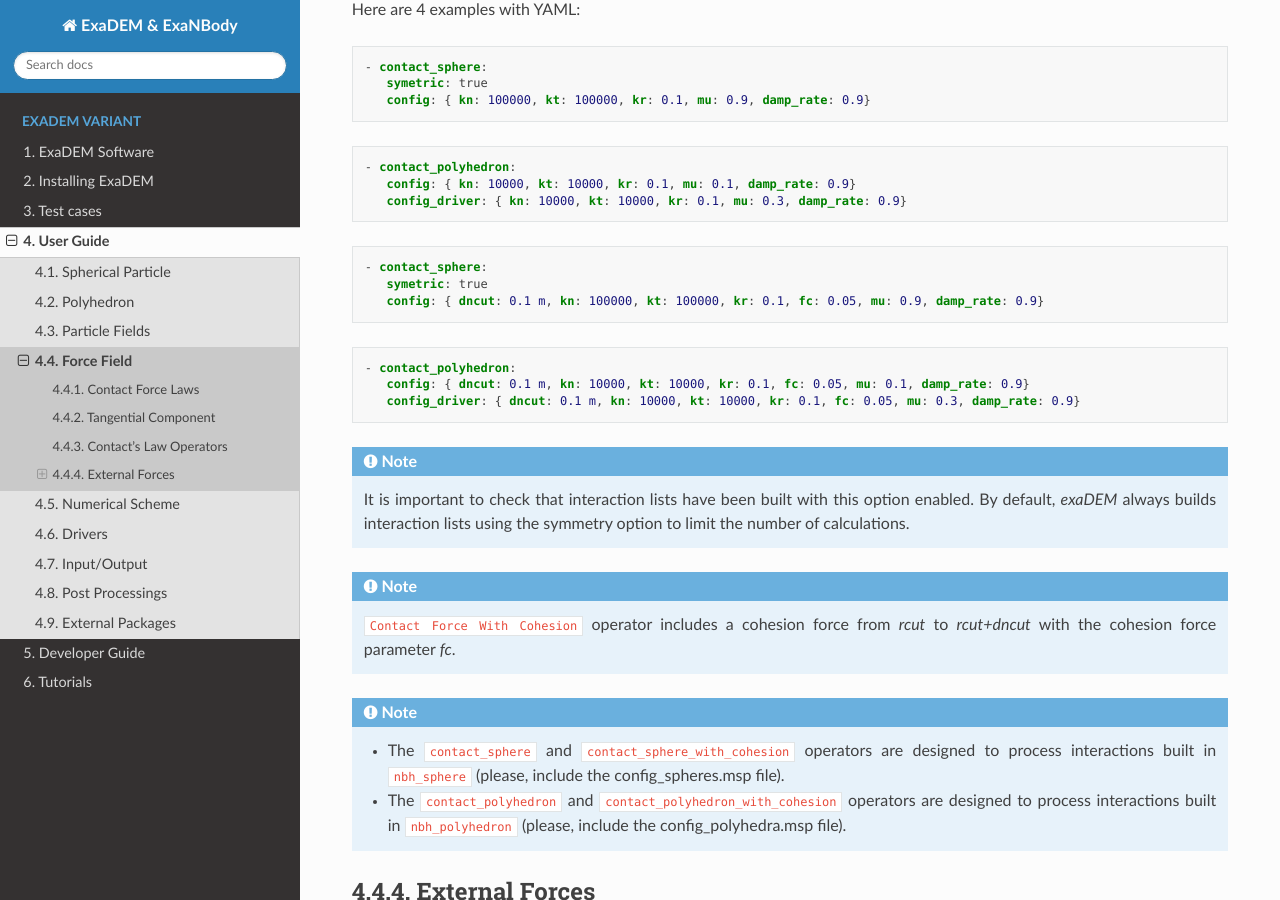
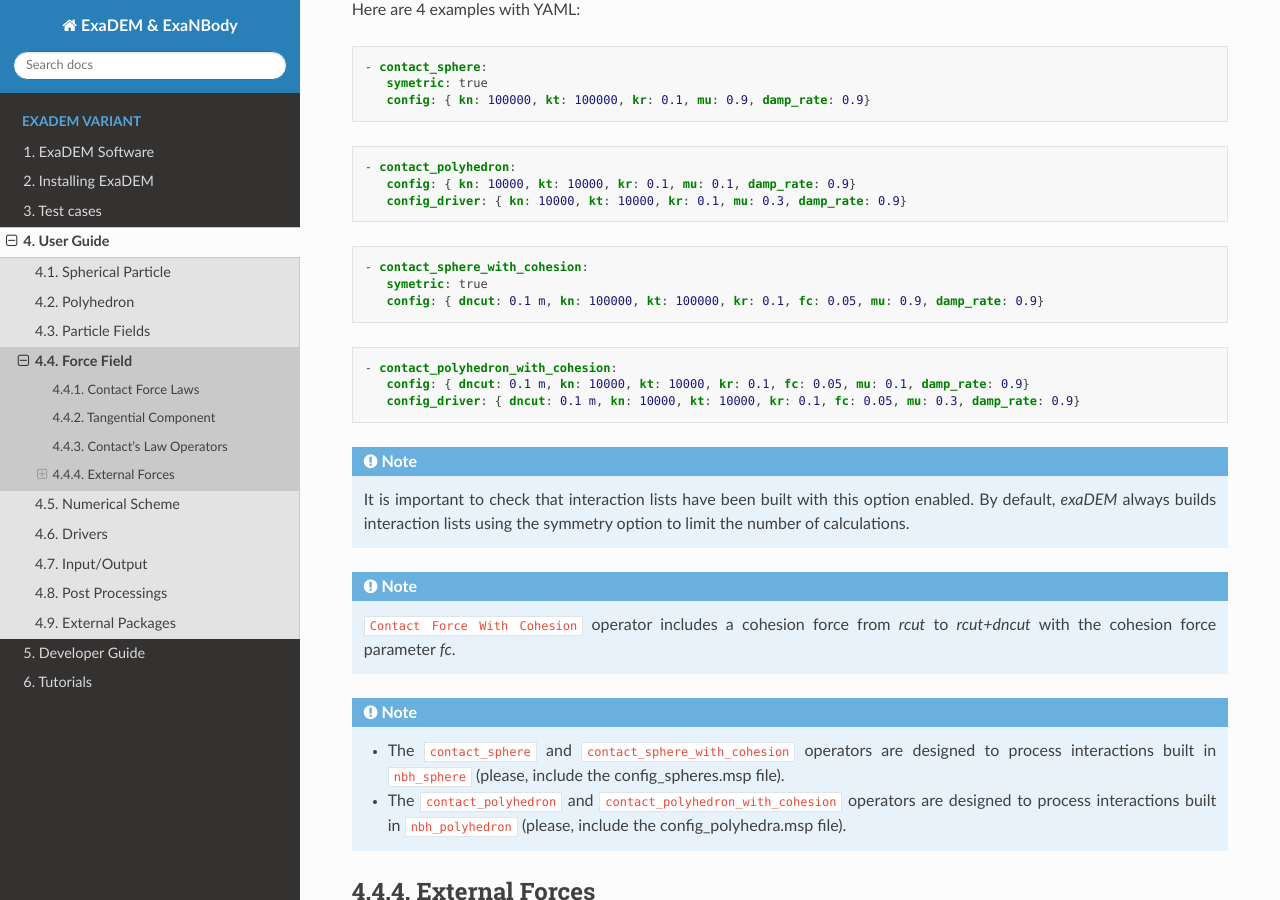
Before and after one commit to Collab4exaNBody/doc_exaDEM, a Sphinx documentation site: the page built from docs/source/project_exaDEM/user_guide/force_field.rst, in a window 1280 px wide and 900 px high, scrolled down 3795 px. Built offline with Sphinx 7.4.7 and the Read the Docs theme 3.1.0, drawn with Linux system fonts in a browser that asks for light colours; some of the changed lines change nothing that is shown.

Commit message:
Update force_field.rst

```diff
--- a/docs/source/project_exaDEM/user_guide/force_field.rst
+++ b/docs/source/project_exaDEM/user_guide/force_field.rst
@@ -207,13 +207,13 @@
 
 .. code-block:: yaml
 
-   - contact_sphere:
+   - contact_sphere_with_cohesion:
       symetric: true
       config: { dncut: 0.1 m, kn: 100000, kt: 100000, kr: 0.1, fc: 0.05, mu: 0.9, damp_rate: 0.9}
 
 .. code-block:: yaml
 
-   - contact_polyhedron:
+   - contact_polyhedron_with_cohesion:
       config: { dncut: 0.1 m, kn: 10000, kt: 10000, kr: 0.1, fc: 0.05, mu: 0.1, damp_rate: 0.9}
       config_driver: { dncut: 0.1 m, kn: 10000, kt: 10000, kr: 0.1, fc: 0.05, mu: 0.3, damp_rate: 0.9}
 
```
